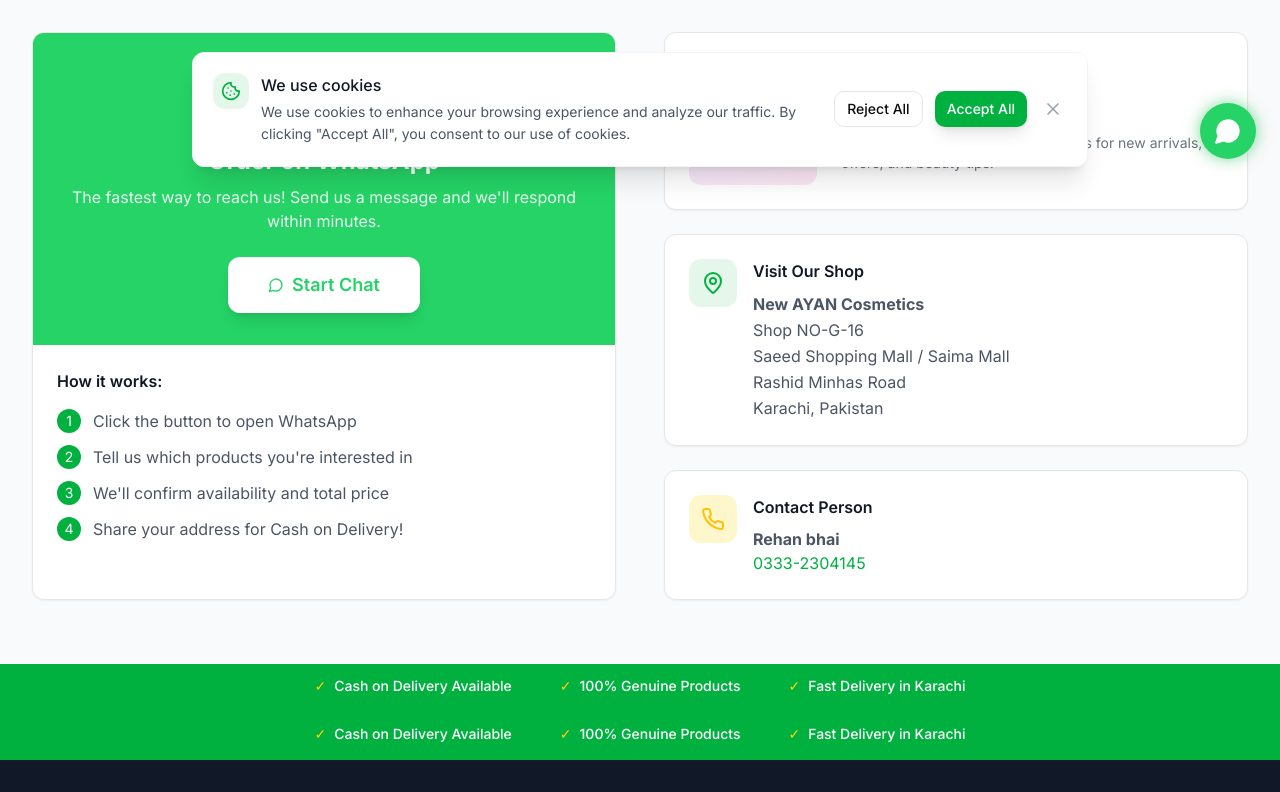
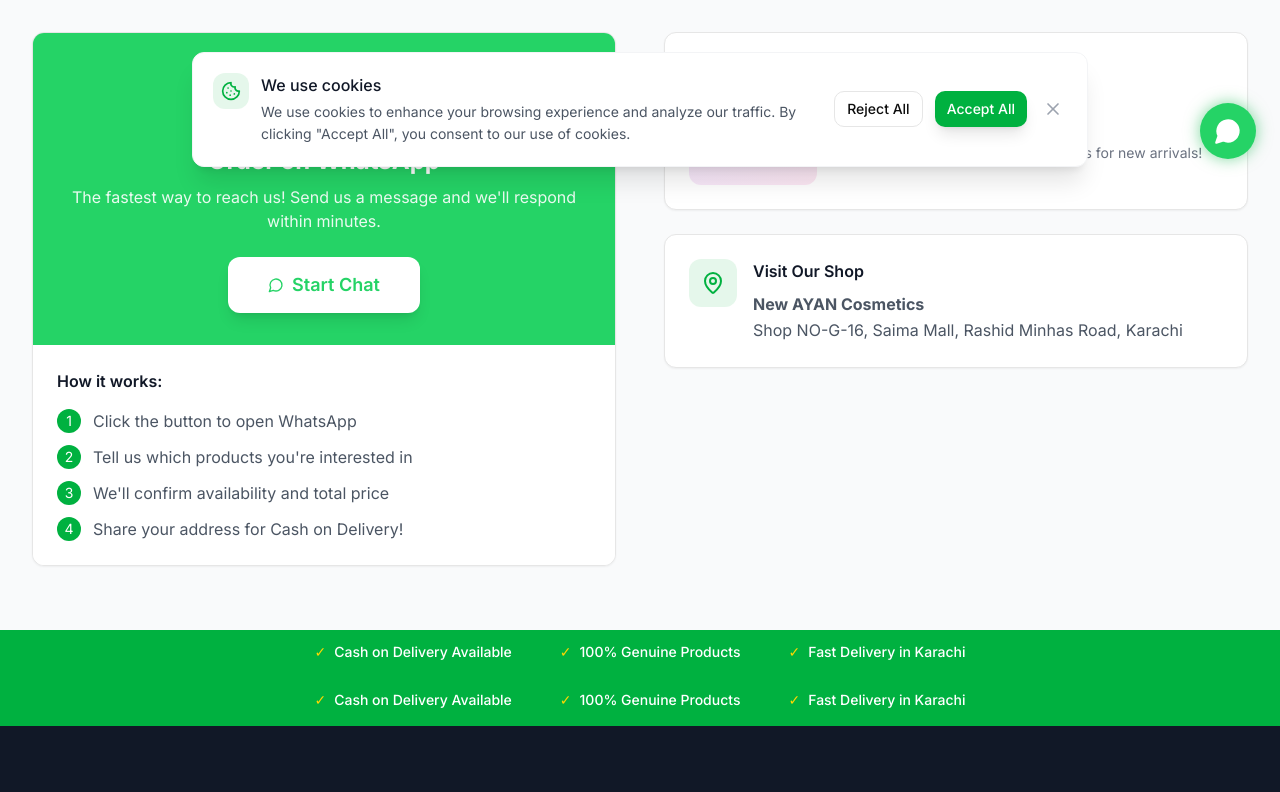
Before and after one commit to samreensami/ayan_cosmetics, a Next.js app: page /contact in a window 1280 px wide. Shown: the part 617-1409 px from the top of the page. Built offline with nearby package versions, Linux system fonts and the light colour scheme.

Commit message:
Fix build errors: escaped entities and types

```diff
--- a/app/contact/page.tsx
+++ b/app/contact/page.tsx
@@ -1,37 +1,15 @@
 import { Metadata } from "next";
-import {
-  MapPin,
-  Phone,
-  Instagram,
-  MessageCircle,
-} from "lucide-react";
+import { MapPin, Phone, Instagram, MessageCircle } from "lucide-react";
 import { Button } from "@/components/ui/button";
 import { Card, CardContent } from "@/components/ui/card";
 import TrustSignals from "@/components/TrustSignals";
 import { generateGeneralWhatsAppLink, SHOP_CONTACT } from "@/lib/whatsapp";
 
-/**
- * Contact Page for AYAN Cosmetics
- *
- * Content:
- * - WhatsApp contact button
- * - Shop address and directions
- * - Instagram QR code
- * - Phone number
- * - Business hours (if available)
- *
- * Route: /contact
- *
- * TODO: Add actual Instagram QR code image
- */
-
 export const metadata: Metadata = {
-  title: "Contact Us",
-  description:
-    "Contact AYAN Cosmetics via WhatsApp or visit our shop at Saima Mall, Rashid Minhas Road, Karachi. Phone: 0333-2304345",
+  title: "Contact Us | AYAN Cosmetics",
+  description: "Contact AYAN Cosmetics via WhatsApp or visit our shop at Saima Mall, Rashid Minhas Road, Karachi. Phone: 0333-2304345",
 };
 
-// Contact methods
 const contactMethods = [
   {
     icon: MessageCircle,
@@ -70,7 +48,6 @@ export default function ContactPage() {
 
   return (
     <div className="min-h-screen bg-gray-50">
-      {/* Hero Section */}
       <section className="bg-gradient-to-br from-primary/10 via-white to-gold/10 pt-24 pb-12 md:pt-32 md:pb-16">
         <div className="container-custom">
           <div className="max-w-3xl mx-auto text-center">
@@ -86,7 +63,6 @@ export default function ContactPage() {
         </div>
       </section>
 
-      {/* Contact Methods */}
       <section className="container-custom py-12 md:py-16">
         <div className="grid grid-cols-1 md:grid-cols-3 gap-6 mb-12">
           {contactMethods.map((method, index) => {
@@ -101,17 +77,11 @@ export default function ContactPage() {
               >
                 <Card className="h-full hover:shadow-lg transition-shadow">
                   <CardContent className="p-6 text-center">
-                    <div
-                      className={`inline-flex items-center justify-center w-16 h-16 ${method.color} rounded-full mb-4`}
-                    >
+                    <div className={`inline-flex items-center justify-center w-16 h-16 ${method.color} rounded-full mb-4`}>
                       <Icon className={`h-8 w-8 ${method.iconColor}`} />
                     </div>
-                    <h3 className="text-lg font-semibold text-gray-900 mb-1">
-                      {method.title}
-                    </h3>
-                    <p className="text-primary font-medium mb-2">
-                      {method.value}
-                    </p>
+                    <h3 className="text-lg font-semibold text-gray-900 mb-1">{method.title}</h3>
+                    <p className="text-primary font-medium mb-2">{method.value}</p>
                     <p className="text-sm text-gray-500">{method.description}</p>
                   </CardContent>
                 </Card>
@@ -120,106 +90,61 @@ export default function ContactPage() {
           })}
         </div>
 
-        {/* Main Contact Section */}
         <div className="grid grid-cols-1 lg:grid-cols-2 gap-12">
-          {/* WhatsApp CTA */}
           <Card className="overflow-hidden">
             <div className="bg-[#25D366] p-8 text-white text-center">
               <MessageCircle className="h-16 w-16 mx-auto mb-4" fill="white" />
               <h2 className="text-2xl font-bold mb-2">Order on WhatsApp</h2>
               <p className="opacity-90 mb-6">
-                The fastest way to reach us! Send us a message and we&apos;ll respond
-                within minutes.
+                The fastest way to reach us! Send us a message and we&apos;ll respond within minutes.
               </p>
               <a href={whatsappLink} target="_blank" rel="noopener noreferrer">
-                <Button
-                  size="xl"
-                  className="bg-white text-[#25D366] hover:bg-gray-100 gap-2"
-                >
-                  <MessageCircle className="h-5 w-5" />
-                  Start Chat
+                <Button size="xl" className="bg-white text-[#25D366] hover:bg-gray-100 gap-2">
+                  <MessageCircle className="h-5 w-5" /> Start Chat
                 </Button>
               </a>
             </div>
             <CardContent className="p-6 bg-white">
-              <h3 className="font-semibold text-gray-900 mb-4">
-                How it works:
-              </h3>
+              <h3 className="font-semibold text-gray-900 mb-4">How it works:</h3>
               <ol className="space-y-3 text-gray-600">
                 <li className="flex items-start gap-3">
-                  <span className="flex-shrink-0 w-6 h-6 rounded-full bg-primary text-white text-sm flex items-center justify-center">
-                    1
-                  </span>
+                  <span className="flex-shrink-0 w-6 h-6 rounded-full bg-primary text-white text-sm flex items-center justify-center">1</span>
                   <span>Click the button to open WhatsApp</span>
                 </li>
                 <li className="flex items-start gap-3">
-                  <span className="flex-shrink-0 w-6 h-6 rounded-full bg-primary text-white text-sm flex items-center justify-center">
-                    2
-                  </span>
+                  <span className="flex-shrink-0 w-6 h-6 rounded-full bg-primary text-white text-sm flex items-center justify-center">2</span>
                   <span>Tell us which products you&apos;re interested in</span>
                 </li>
                 <li className="flex items-start gap-3">
-                  <span className="flex-shrink-0 w-6 h-6 rounded-full bg-primary text-white text-sm flex items-center justify-center">
-                    3
-                  </span>
+                  <span className="flex-shrink-0 w-6 h-6 rounded-full bg-primary text-white text-sm flex items-center justify-center">3</span>
                   <span>We&apos;ll confirm availability and total price</span>
                 </li>
                 <li className="flex items-start gap-3">
-                  <span className="flex-shrink-0 w-6 h-6 rounded-full bg-primary text-white text-sm flex items-center justify-center">
-                    4
-                  </span>
-                  <span>
-                    Share your address for Cash on Delivery!
-                  </span>
+                  <span className="flex-shrink-0 w-6 h-6 rounded-full bg-primary text-white text-sm flex items-center justify-center">4</span>
+                  <span>Share your address for Cash on Delivery!</span>
                 </li>
               </ol>
             </CardContent>
           </Card>
 
-          {/* Instagram QR & Address */}
           <div className="space-y-6">
-            {/* Instagram QR Code */}
             <Card>
               <CardContent className="p-6">
                 <div className="flex items-center gap-6">
                   <div className="flex-shrink-0">
-                    {/* TODO: Replace with actual Instagram QR code */}
-                    <div className="w-32 h-32 bg-gradient-to-br from-purple-100 to-pink-100 rounded-lg flex items-center justify-center relative">
-                      <div className="text-center">
-                        <Instagram className="h-8 w-8 text-pink-500 mx-auto mb-2" />
-                        <p className="text-xs text-gray-500">QR Code</p>
-                      </div>
-                      {/* Uncomment when actual QR code is available */}
-                      {/* <Image
-                        src="/images/instagram-qr.png"
-                        alt="Instagram QR Code"
-                        fill
-                        className="object-contain p-2"
-                      /> */}
+                    <div className="w-32 h-32 bg-gradient-to-br from-purple-100 to-pink-100 rounded-lg flex items-center justify-center">
+                      <Instagram className="h-8 w-8 text-pink-500" />
                     </div>
                   </div>
                   <div>
-                    <h3 className="font-semibold text-gray-900 mb-2">
-                      Follow Us on Instagram
-                    </h3>
-                    <a
-                      href="https://instagram.com/AYANCOSMETICS.OFFICIAL"
-                      target="_blank"
-                      rel="noopener noreferrer"
-                      className="text-pink-500 hover:underline font-medium"
-                    >
-                      @AYANCOSMETICS.OFFICIAL
-                    </a>
-                    <p className="text-sm text-gray-500 mt-2">
-                      Scan the QR code or click to follow us for new arrivals,
-                      offers, and beauty tips!
-                    </p>
+                    <h3 className="font-semibold text-gray-900 mb-2">Follow Us on Instagram</h3>
+                    <a href="https://instagram.com/AYANCOSMETICS.OFFICIAL" target="_blank" rel="noopener noreferrer" className="text-pink-500 hover:underline font-medium">@AYANCOSMETICS.OFFICIAL</a>
+                    <p className="text-sm text-gray-500 mt-2">Scan the QR code or click to follow us for new arrivals!</p>
                   </div>
                 </div>
               </CardContent>
             </Card>
 
-            {/* Shop Address */}
             <Card>
               <CardContent className="p-6">
                 <div className="flex items-start gap-4">
@@ -227,46 +152,11 @@ export default function ContactPage() {
                     <MapPin className="h-6 w-6 text-primary" />
                   </div>
                   <div>
-                    <h3 className="font-semibold text-gray-900 mb-2">
-                      Visit Our Shop
-                    </h3>
+                    <h3 className="font-semibold text-gray-900 mb-2">Visit Our Shop</h3>
                     <address className="text-gray-600 not-italic leading-relaxed">
-                      <strong>New AYAN Cosmetics</strong>
-                      <br />
-                      Shop NO-G-16
-                      <br />
-                      Saeed Shopping Mall / Saima Mall
-                      <br />
-                      Rashid Minhas Road
-                      <br />
-                      Karachi, Pakistan
+                      <strong>New AYAN Cosmetics</strong><br />
+                      Shop NO-G-16, Saima Mall, Rashid Minhas Road, Karachi
                     </address>
-                  </div>
-                </div>
-              </CardContent>
-            </Card>
-
-            {/* Owner Contact */}
-            <Card>
-              <CardContent className="p-6">
-                <div className="flex items-start gap-4">
-                  <div className="p-3 bg-gold/20 rounded-lg flex-shrink-0">
-                    <Phone className="h-6 w-6 text-gold-600" />
-                  </div>
-                  <div>
-                    <h3 className="font-semibold text-gray-900 mb-2">
-                      Contact Person
-                    </h3>
-                    <p className="text-gray-600">
-                      <strong>{SHOP_CONTACT.name}</strong>
-                      <br />
-                      <a
-                        href={`tel:${SHOP_CONTACT.phone}`}
-                        className="text-primary hover:underline"
-                      >
-                        {SHOP_CONTACT.phone}
-                      </a>
-                    </p>
                   </div>
                 </div>
               </CardContent>
@@ -274,8 +164,6 @@ export default function ContactPage() {
           </div>
         </div>
       </section>
-
-      {/* Trust Signals */}
       <TrustSignals variant="banner" />
     </div>
   );
```
Also changed, not shown: app/about/page.tsx (+5 -21 lines).
